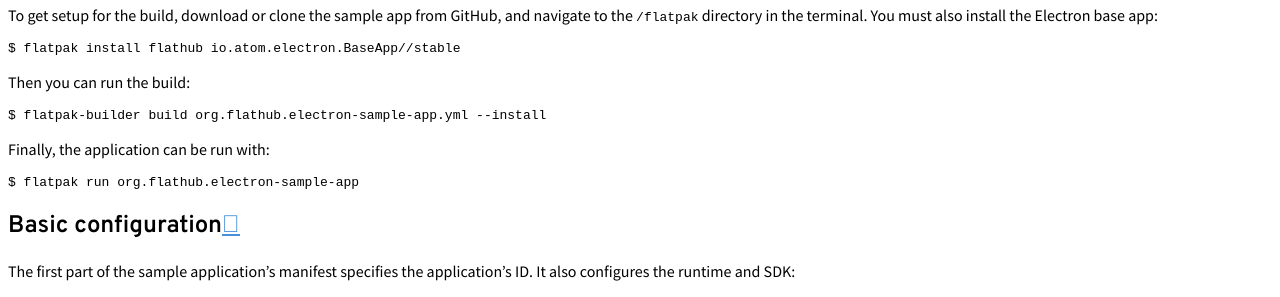
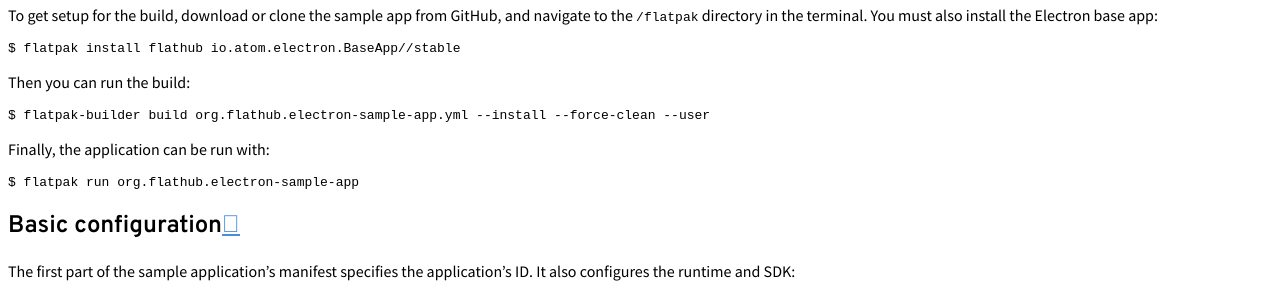
Before and after one commit to flatpak/flatpak-docs, a Sphinx documentation site: the page built from docs/electron.rst, in a window 1280 px wide and 900 px high, scrolled down 963 px. Shown: the part 152-449 px from the top of the window. Built offline with Sphinx 7.4.7 and the Read the Docs theme 2.0.0, drawn with Linux system fonts in a browser that asks for light colours.

Commit message:
Update electron.rst
You have to add "--user" and also "--force-clean" to make "Then you can run the build::" work.

```diff
--- a/docs/electron.rst
+++ b/docs/electron.rst
@@ -31,7 +31,7 @@ install the Electron base app::
 
 Then you can run the build::
 
-  $ flatpak-builder build org.flathub.electron-sample-app.yml --install
+  $ flatpak-builder build org.flathub.electron-sample-app.yml --install --force-clean --user
 
 Finally, the application can be run with::
 
```
